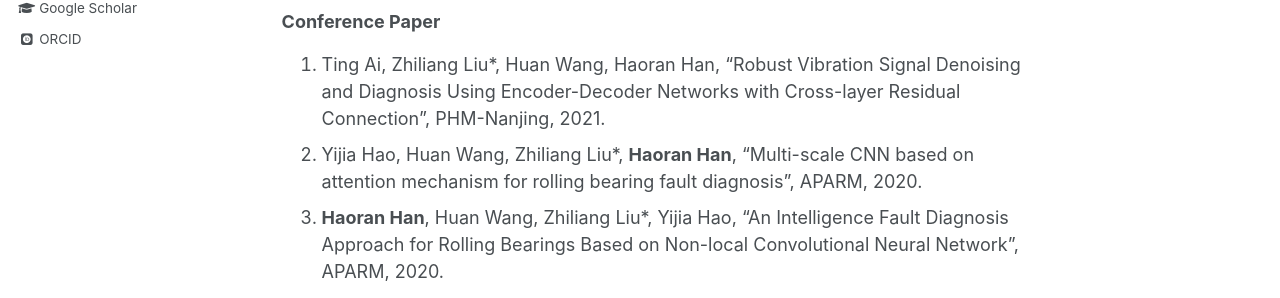
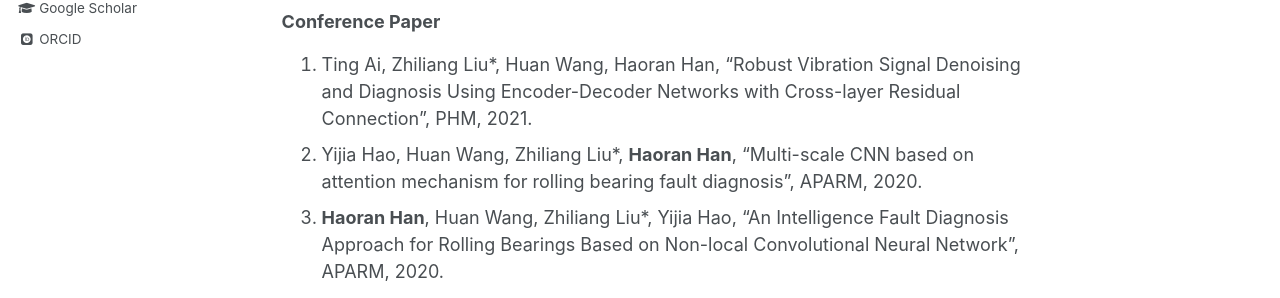
Before and after one commit to Han-Adam/Han-Adam.github.io, a Jekyll site: the page built from _pages/about.md, in a window 1280 px wide and 900 px high, scrolled down 587 px. Shown: the part 345-643 px from the top of the window. Built offline with Jekyll 4.4.1, drawn with Linux system fonts in a browser that asks for light colours; some web fonts are replaced.

Commit message:
Update about.md

```diff
--- a/_pages/about.md
+++ b/_pages/about.md
@@ -24,7 +24,7 @@ Deep Reinforcement Learning", IEEE Robotics and Automation Letters, 2022. [[pdf]
 2. **Haoran Han**#, Huan Wang#, Zhiliang Liu*, Jiayi Wang, "Intelligent vibration signal denoising method based on non-local fully convolutional neural network for rolling bearings", ISA Transactions, 2022. [[pdf](https://doi.org/10.1016/j.isatra.2021.04.022)]
 
 ### Conference Paper
-1. Ting Ai, Zhiliang Liu*, Huan Wang, Haoran Han, "Robust Vibration Signal Denoising and Diagnosis Using Encoder-Decoder Networks with Cross-layer Residual Connection", PHM-Nanjing, 2021.
+1. Ting Ai, Zhiliang Liu*, Huan Wang, Haoran Han, "Robust Vibration Signal Denoising and Diagnosis Using Encoder-Decoder Networks with Cross-layer Residual Connection", PHM, 2021.
 2. Yijia Hao, Huan Wang, Zhiliang Liu*, **Haoran Han**, "Multi-scale CNN based on attention mechanism for rolling bearing fault diagnosis", APARM, 2020.
 3. **Haoran Han**, Huan Wang, Zhiliang Liu*, Yijia Hao, "An Intelligence Fault Diagnosis Approach for Rolling Bearings Based on Non-local Convolutional Neural Network", APARM, 2020.
 4. **Haoran Han**, Huan Wang, Zhiliang Liu*, Zixiao He, "Non-local Denoising Convolutional Neural Network for Rolling Bearing Vibration Signal", SDPC, 2020.
```
